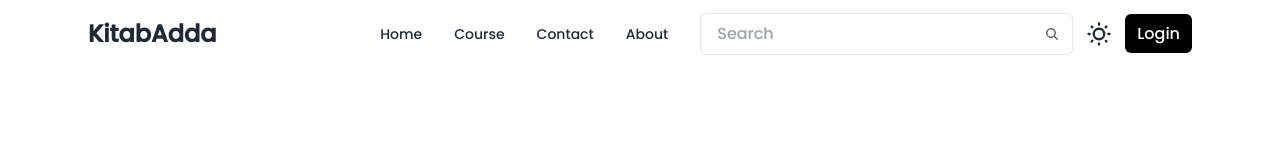
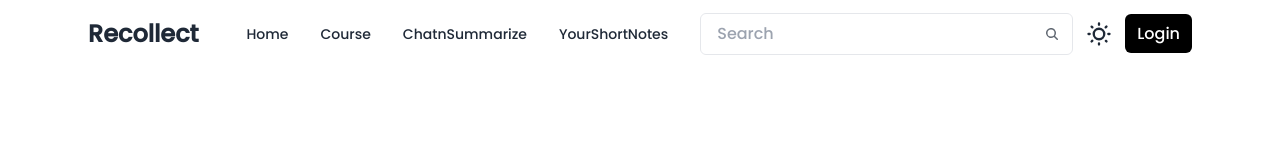
Before and after one commit to LuckyNilay15/c, a React (Vite) app in the folder Frontend/: page / in a window 1280 px wide. Shown: the top 147 px of the page. Built offline with nearby package versions, Linux system fonts and the light colour scheme; no server answers.

Commit message:
Update Navbar.jsx

```diff
--- a/Frontend/src/components/Navbar.jsx
+++ b/Frontend/src/components/Navbar.jsx
@@ -45,10 +45,10 @@ function Navbar() {
         <a href="/course">Course</a>
       </li>
       <li>
-        <a>Contact</a>
+        <a href="/chat">ChatnSummarize</a>
       </li>
       <li>
-        <a>About</a>
+        <a href="/notes">YourShortNotes</a>
       </li>
     </>
   );
@@ -91,7 +91,7 @@ function Navbar() {
                 {navItems}
               </ul>
             </div>
-            <a className=" text-2xl font-bold cursor-pointer">KitabAdda</a>
+            <a className=" text-2xl font-bold cursor-pointer">Recollect</a>
           </div>
           <div className="navbar-end space-x-3">
             <div className="navbar-center hidden lg:flex">
```
